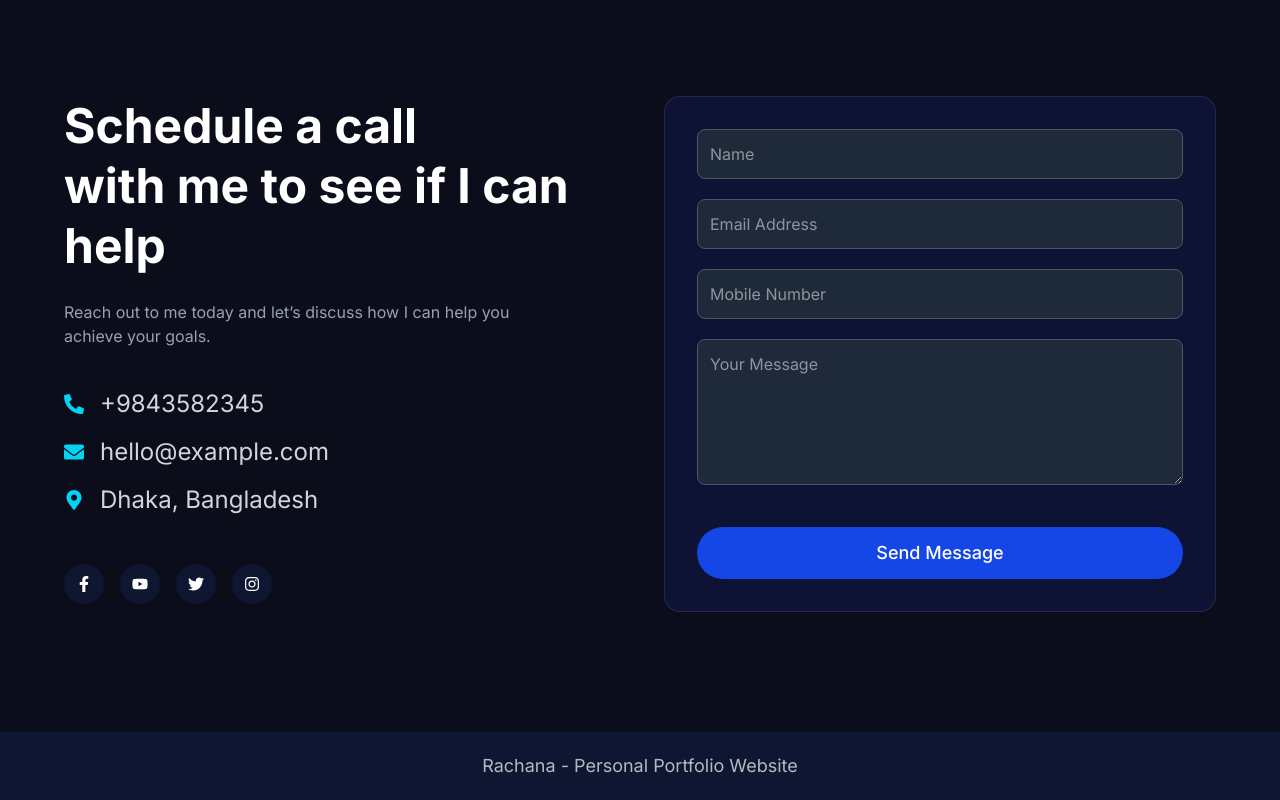
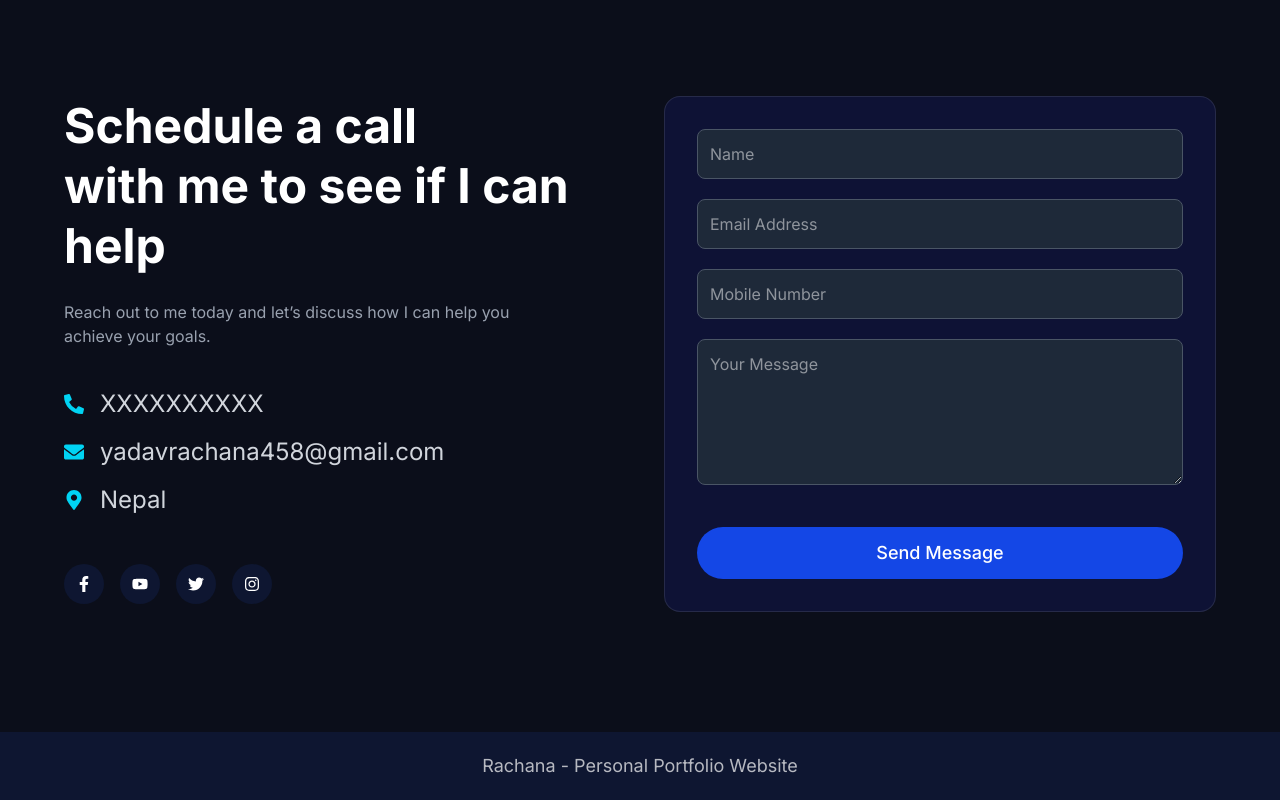
Before and after one commit to rachana458/Portifolio, a Next.js app: page / in a window 1280 px wide. Shown: the part 2632-3432 px from the top of the page. Built offline with nearby package versions, Linux system fonts and the light colour scheme.

Commit message:
Update contact information in Contact.tsx

```diff
--- a/components/Contact/Contact.tsx
+++ b/components/Contact/Contact.tsx
@@ -41,9 +41,9 @@ const Contact = () => {
                     </p>
 
                     <div className="space-y-4 pt-4 text-2xl">
-                        <ContactItem icon={<FaPhoneAlt />} text="+9843582345" />
-                        <ContactItem icon={<FaEnvelope />} text="hello@example.com" />
-                        <ContactItem icon={<FaMapMarkerAlt />} text="Dhaka, Bangladesh" />
+                        <ContactItem icon={<FaPhoneAlt />} text="XXXXXXXXXX" />
+                        <ContactItem icon={<FaEnvelope />} text="yadavrachana458@gmail.com" />
+                        <ContactItem icon={<FaMapMarkerAlt />} text="Nepal" />
                     </div>
 
                     {/* SOCIAL ICONS */}
```
